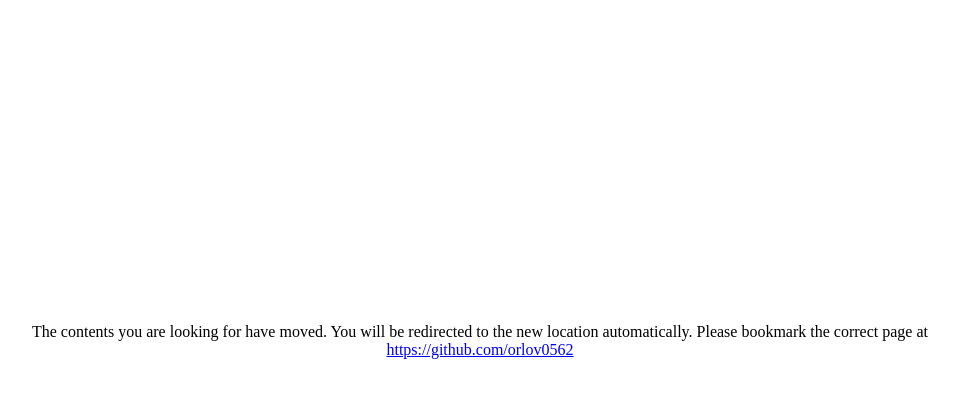
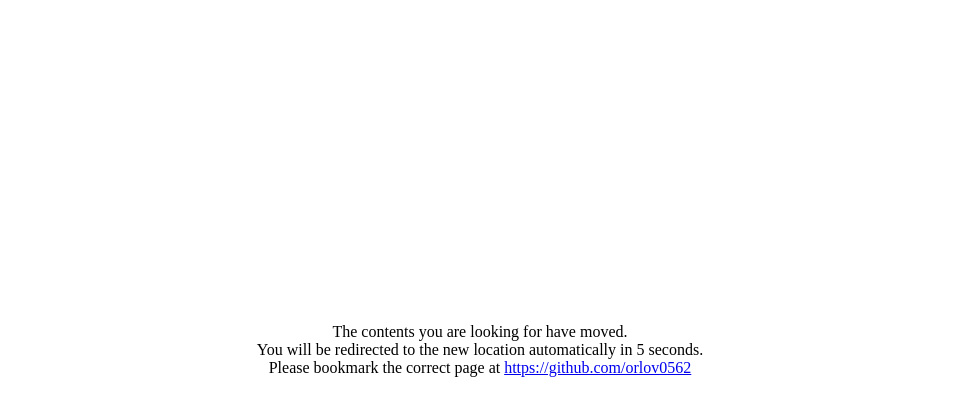
Before and after one commit to orlov0562/orlov0562.github.io, a plain HTML site: page index.html in a window 1280 px wide. Shown: the part 5-420 px from the top of the page, without its empty margins (160-1117 px from the left). Drawn offline with Linux system fonts and the light colour scheme.

Commit message:
Update index.html

```diff
--- a/index.html
+++ b/index.html
@@ -1,14 +1,14 @@
 <html>
   <head>
     <title>Orlov0562 Github Repository</title>
-    <META http-equiv="refresh" content="1;URL=https://github.com/orlov0562">
+    <META http-equiv="refresh" content="5;URL=https://github.com/orlov0562">
   </head>
   <body>
     <div style="margin:0 auto; padding-top:40vh; text-align:center; max-width:980px;">
-    The contents you are looking for have moved.
-    You will be redirected to the new location automatically.
+    The contents you are looking for have moved.<br>
+    You will be redirected to the new location automatically in 5 seconds.<br>
     Please bookmark the correct page at
-    <a href="https://github.com/orlov0562"> https://github.com/orlov0562</a>
+    <a href="https://github.com/orlov0562">https://github.com/orlov0562</a>
     </div>
   </body>
 </html>
```
